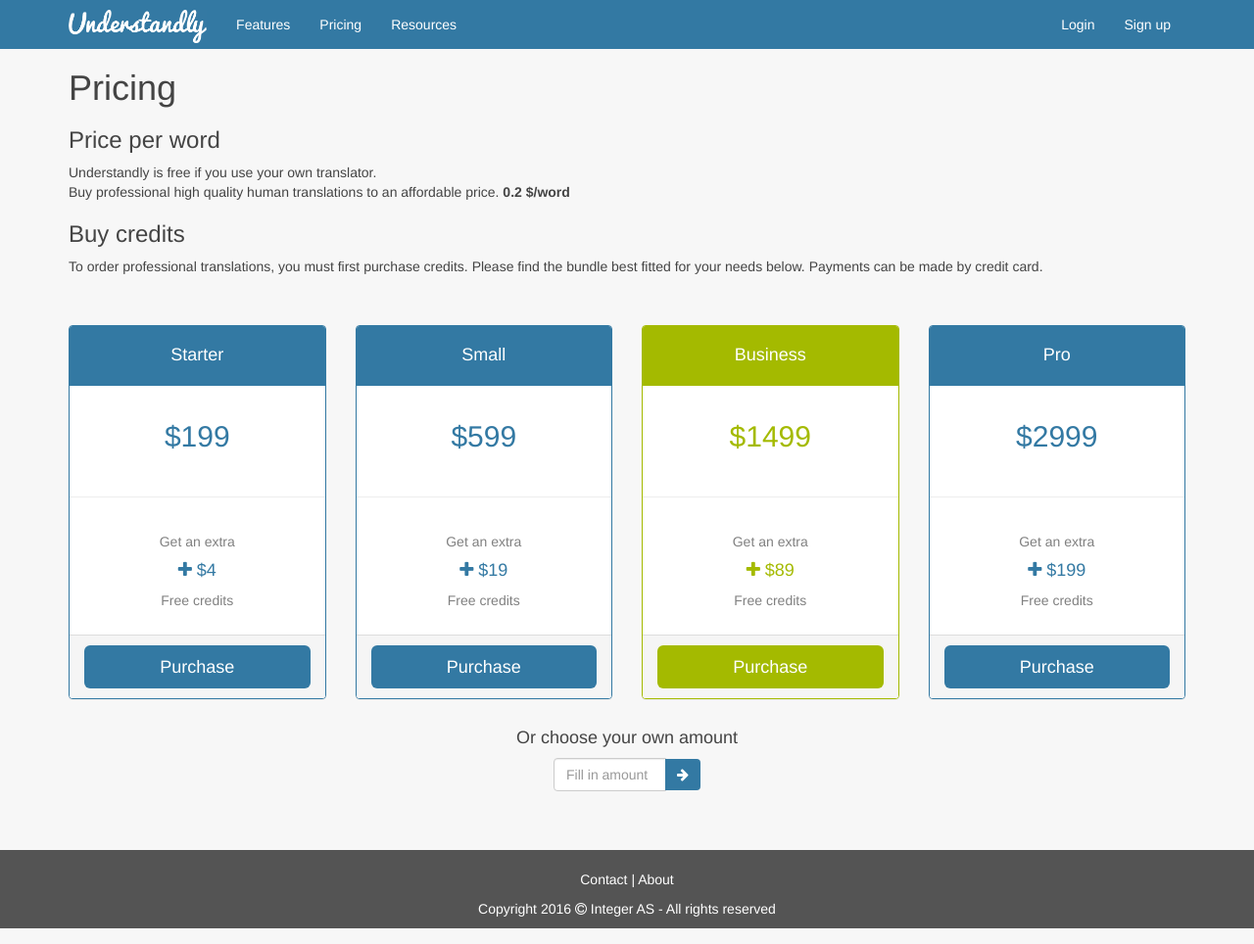
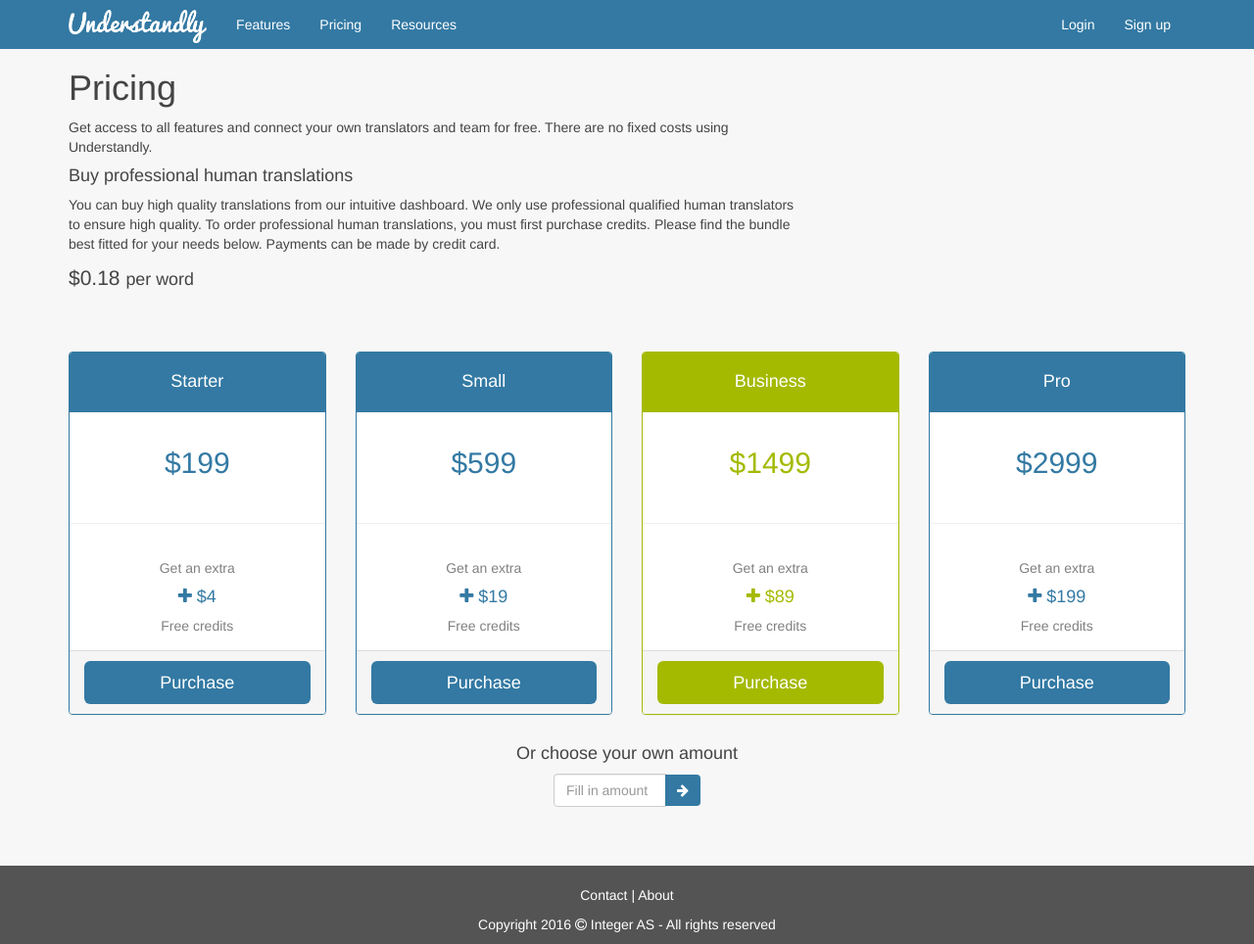
Before and after one commit to yhoiseth/www.understandly.com, a Jekyll site: the page built from pricing.html, in a window 1280 px wide. Shown: the whole page at 98% size. Built offline with Jekyll 4.4.1, drawn with Linux system fonts in a browser that asks for light colours; nearby versions of some CDN libraries.

Commit message:
text pricing and features

```diff
--- a/pricing.html
+++ b/pricing.html
@@ -9,17 +9,22 @@
 <div class="container-fluid">
     <div class="container">
         <div class="row">
-            <div class="col-sm-12">
+            <div class="col-sm-12 col-md-8">
                 <h1>Pricing</h1>
-                <h3>Price per word</h3>
-                Understandly is free if you use your own translator.
-                <br>
-                Buy professional high quality human translations to an affordable price. <strong>0.2 $/word</strong>
-                <h3>Buy credits</h3>
                 <p>
+                    Get access to all features and connect your own
+                    translators and team for free. There are no fixed costs using Understandly.
+                </p>
 
-                    To order professional translations, you must first purchase credits. Please find the bundle best fitted for your needs below.
+                <h4>Buy professional human translations</h4>
+                <p>
+                    You can buy high quality translations from our intuitive dashboard. We only use
+                    professional qualified human translators to ensure high quality.
+                    To order professional human translations, you must first purchase credits. Please find the bundle best fitted for your needs below.
                     Payments can be made by credit card.
+                </p>
+                <p class="lead">
+                    $0.18 <small>per word</small>
                 </p>
 
             </div>
@@ -32,17 +37,13 @@
                             <h4 class="text-center">Starter</h4>
                         </div>
                         <div class="panel-body text-center">
-                            <p class="lead">
                             <h2>$199</h2>
-                            </p>
                         </div>
                         <hr>
                         <div class="panel-body text-center">
-                            <p>
                             <span class="text-grey">Get an extra</span>
                             <h4><i class="fa fa-plus fa-1x"></i> $4</h4>
                             <span class="text-grey">Free credits</span>
-                            </p>
                         </div>
                         <div class="panel-footer">
                             <a class="btn btn-lg btn-block btn-primary">Purchase</a>
@@ -55,17 +56,13 @@
                             <h4 class="text-center">Small</h4>
                         </div>
                         <div class="panel-body text-center">
-                            <p class="lead">
                             <h2>$599</h2>
-                            </p>
                         </div>
                         <hr>
                         <div class="panel-body text-center">
-                            <p>
                             <span class="text-grey">Get an extra</span>
                             <h4><i class="fa fa-plus fa-1x"></i> $19</h4>
                             <span class="text-grey">Free credits</span>
-                            </p>
                         </div>
                         <div class="panel-footer">
                             <a class="btn btn-lg btn-block btn-primary">Purchase</a>
@@ -78,17 +75,13 @@
                             <h4 class="text-center">Business</h4>
                         </div>
                         <div class="panel-body text-center">
-                            <p class="lead">
                             <h2>$1499</h2>
-                            </p>
                         </div>
                         <hr>
                         <div class="panel-body text-center">
-                            <p>
                             <span class="text-grey">Get an extra</span>
                             <h4><i class="fa fa-plus fa-1x"></i> $89</h4>
                             <span class="text-grey">Free credits</span>
-                            </p>
                         </div>
                         <div class="panel-footer">
                             <a class="btn btn-lg btn-block btn-success">Purchase</a>
@@ -101,17 +94,13 @@
                             <h4 class="text-center">Pro</h4>
                         </div>
                         <div class="panel-body text-center">
-                            <p class="lead">
                             <h2>$2999</h2>
-                            </p>
                         </div>
                         <hr>
                         <div class="panel-body text-center">
-                            <p>
                             <span class="text-grey">Get an extra</span>
                             <h4><i class="fa fa-plus fa-1x"></i> $199</h4>
                             <span class="text-grey">Free credits</span>
-                            </p>
                         </div>
                         <div class="panel-footer">
                             <a class="btn btn-lg btn-block btn-primary">Purchase</a>
```
Also changed, not shown: features.html (+33 -0 lines), index.html (+9 -9 lines). Lines whose indentation alone changed are shown as unchanged.
